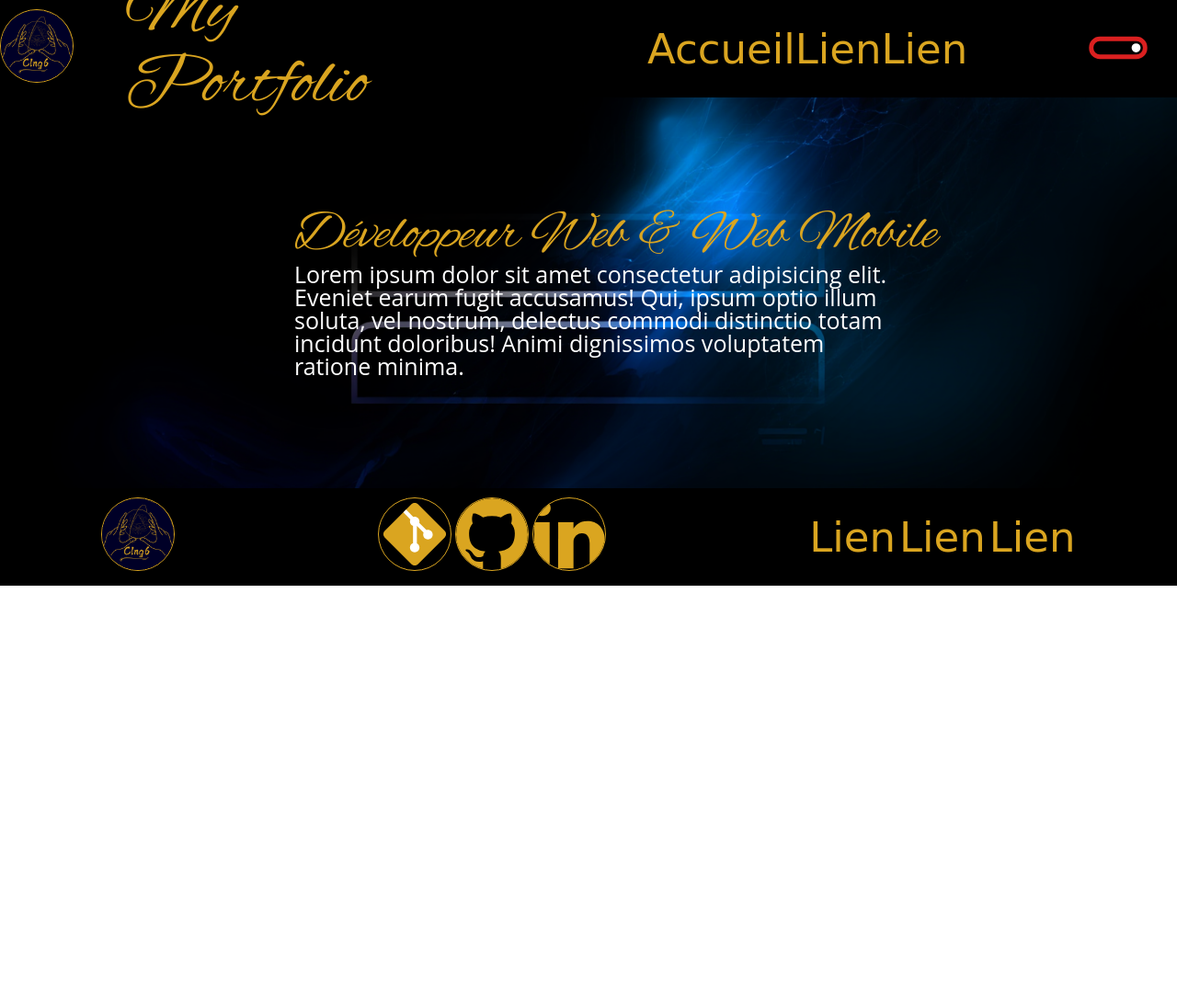
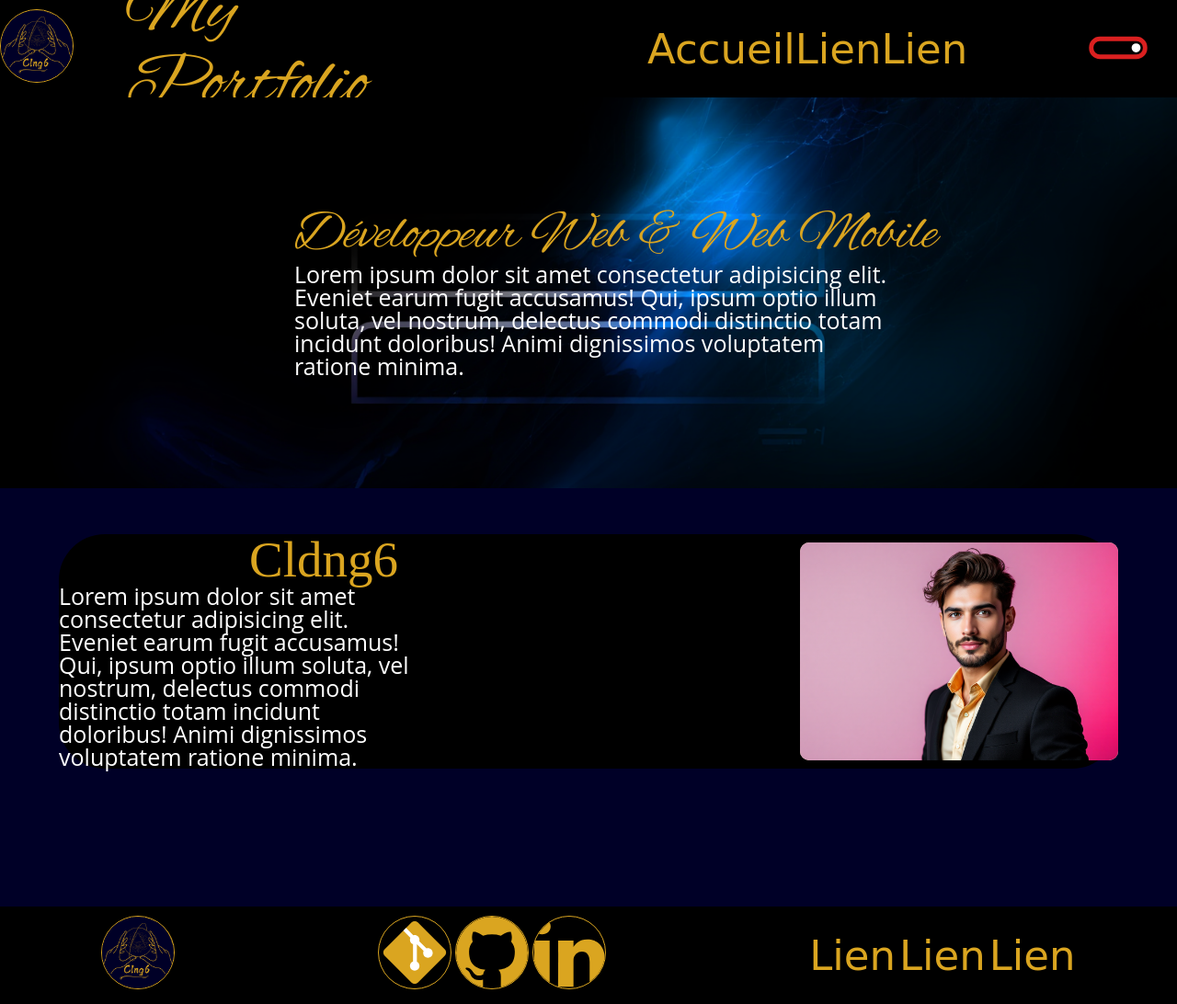
Before and after one commit to Sud-Management/dwwm2025-epcf1-Cldng6, a plain HTML site: page index.html in a window 1280 px wide. Shown: the whole page at 92% size. Before the commit the page ends 800 px from the top, so only its background shows below. Drawn offline with Linux system fonts and the light colour scheme; files whose address does not match are found by name; a web font is replaced by a local one.

Commit message:
section my identity

```diff
--- a/assets/css/components/home.css
+++ b/assets/css/components/home.css
@@ -1,11 +1,16 @@
 main{
     width: 100%;
+    box-sizing: border-box;
+    display: flex;
+    flex-direction: column;
+    align-items: center;
+    margin: 0 auto;
     background-color: var(--background-color);
 
     .banner{
+        width: 100%;
         background-image: url(/assets/images/banner.png);
         background-repeat: no-repeat;
-        width: 100%;
         margin: 0;
         background-size: cover;
         background-position: center;
@@ -15,4 +20,47 @@ main{
         width: 68%;
         font-weight: 40px;
     }
+
 }
+.hero-container {
+    width: 100%;
+    display: flex;
+    justify-content: space-between;
+    flex-direction: column;
+    align-items: center;
+    margin: 50px auto;
+    ;
+    /* section my identity */
+    .myface-content{
+        width: 90%;
+        display: flex;
+        align-items: center;
+        justify-content: space-between;
+        background-color: rgb(0, 0, 0);
+        border-radius: 50px;
+    .myface-item{
+        width: 50%;
+        display: flex;
+        align-items: center;
+        justify-content: space-between;
+        flex-direction: column;
+    }
+    .myface-item-img{
+        align-items: center;
+        width: 30%;
+        display: flex;
+        align-items: center;
+        justify-content: space-between;
+        flex-direction: column;
+        img{
+            background-color: bisque;
+            width: 100%;
+            object-fit: cover;
+            border-radius: 10px;
+        }
+
+    }
+
+
+}
+}
--- a/index.html
+++ b/index.html
@@ -47,11 +47,27 @@
       </div>
     </header>
     <main>
+      <!--baner du site en page accueil-->
       <section class="banner">
         <h2>Développeur Web &amp; Web Mobile</h2>
         <p>Lorem ipsum dolor sit amet consectetur adipisicing elit. Eveniet earum fugit accusamus!  Qui, ipsum optio illum soluta, vel nostrum, delectus commodi distinctio totam incidunt  doloribus! Animi dignissimos voluptatem ratione minima.</p>
       </section>
-
+      <!--section my identity-->
+      <section class="hero-container">
+        <div class="myface-content">
+          <div class="myface-item">
+            <h3>Cldng6</h3>
+            <div>
+              <p>Lorem ipsum dolor sit amet consectetur adipisicing elit. Eveniet earum fugit accusamus!  Qui, ipsum optio illum soluta, vel nostrum, delectus commodi distinctio totam incidunt  doloribus! Animi dignissimos voluptatem ratione minima.</p>
+            </div>
+          </div>
+          <div class="myface-item-img">
+            <img src="./assets/images/myface.png" alt="ma photo">
+          </div>
+        </div>
+      </section>
+      <section class="hero-container">
+      </section>
     </main>
 
     <footer>
```
